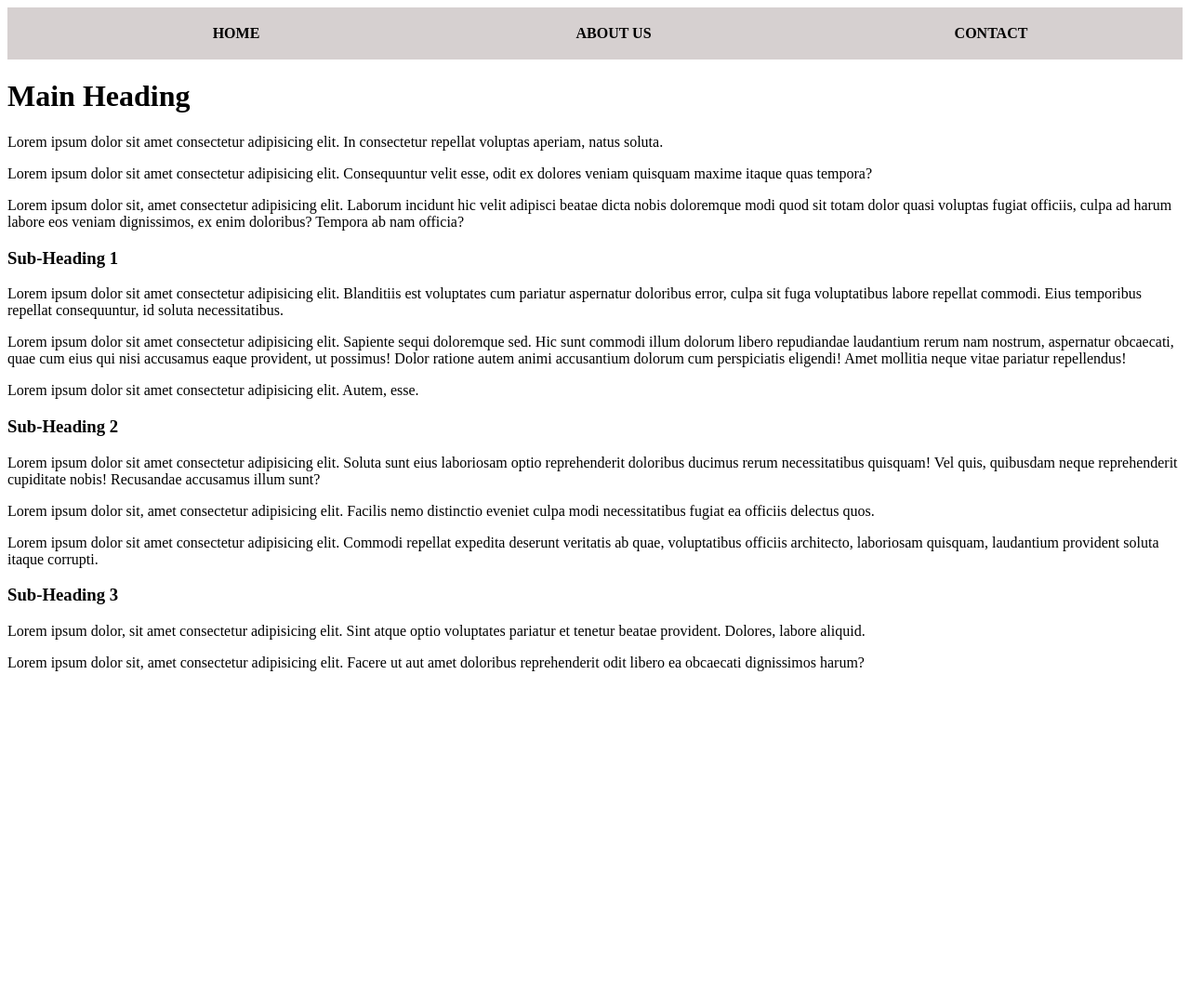
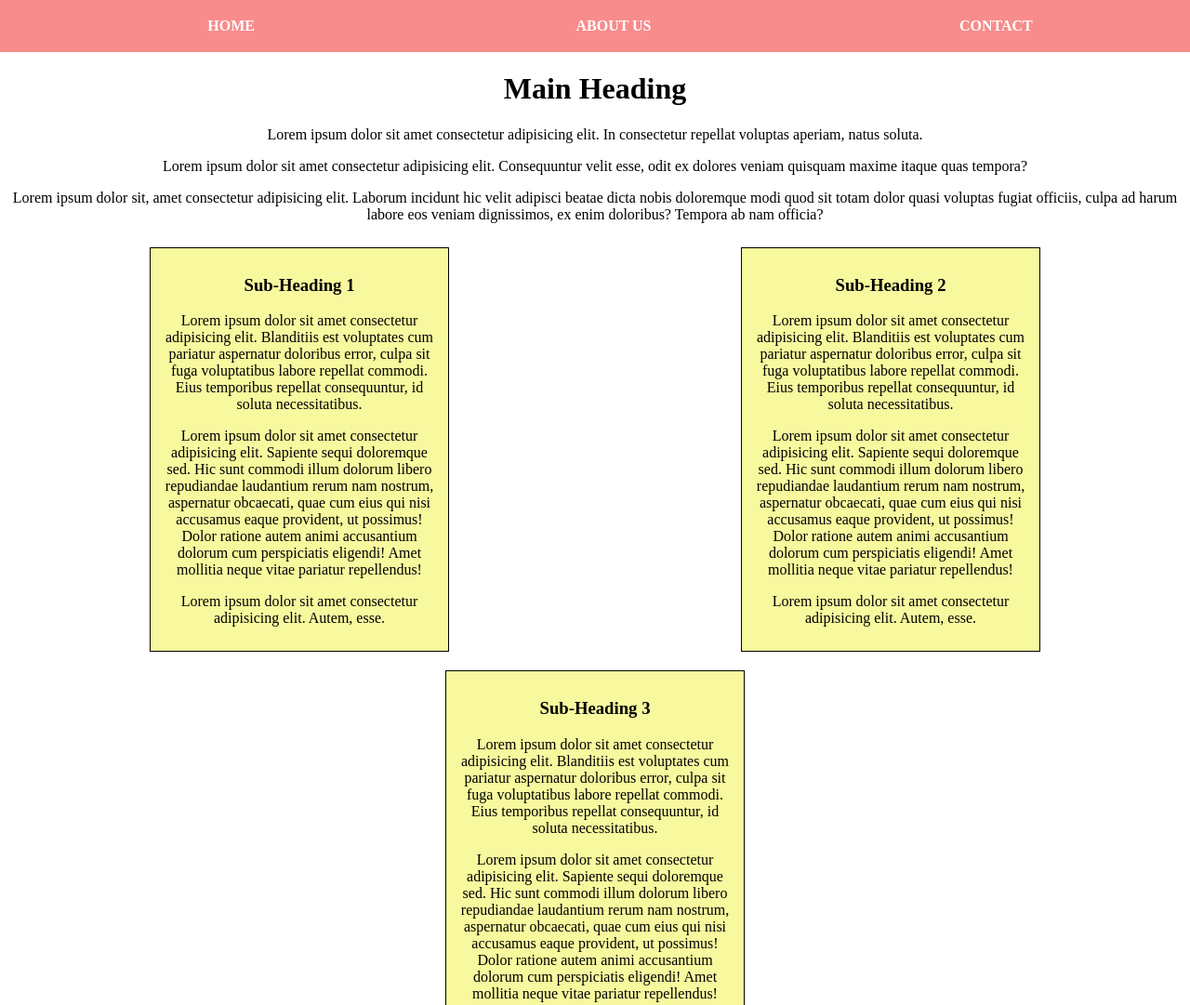
Before and after one commit to Delight-Fela-Steve/basic-front-end, a plain HTML site: page index.html in a window 1280 px wide. Shown: the top 1081 px of the page at 93% size. Before the commit the page ends 800 px from the top, so only its background shows below. Drawn offline with Linux system fonts and the light colour scheme.

Commit message:
Added External css file and improved the css

```diff
--- a/index.html
+++ b/index.html
@@ -1,38 +1,13 @@
 <!DOCTYPE html>
 <html lang="en">
+
 <head>
     <meta charset="UTF-8">
     <meta name="viewport" content="width=device-width, initial-scale=1.0">
     <title>Simple Front-End Design</title>
-    <style>
-        .top-nav{
-            background: rgb(214, 208, 208);
-            margin: 0;
-            padding: 3px;
-            text-align: center;
-        }
-        ul{
-            display: flex;
-            list-style: none;
-        }
-        li{
-            flex: 1;
-            text-transform: uppercase;
-            font-weight: bold;
-        }
-        li a{
-            text-decoration: none;
-            color: black;
-        }
-        li a:hover{
-            color: white;
-            display: inline-block;
-        }
-        body{
-            font-family: 'Times New Roman',Arial, Helvetica, sans-serif;
-        }
-    </style>
+    <link rel="stylesheet" href="style.css">
 </head>
+
 <body>
     <div class="top-nav">
         <ul>
@@ -43,20 +18,49 @@
     </div>
     <div class="content">
         <h1>Main Heading</h1>
-        <p>Lorem ipsum dolor sit amet consectetur adipisicing elit. In consectetur repellat voluptas aperiam, natus soluta.</p>
-        <p>Lorem ipsum dolor sit amet consectetur adipisicing elit. Consequuntur velit esse, odit ex dolores veniam quisquam maxime itaque quas tempora?</p>
-        <p>Lorem ipsum dolor sit, amet consectetur adipisicing elit. Laborum incidunt hic velit adipisci beatae dicta nobis doloremque modi quod sit totam dolor quasi voluptas fugiat officiis, culpa ad harum labore eos veniam dignissimos, ex enim doloribus? Tempora ab nam officia?</p>
-        <h3>Sub-Heading 1</h3>
-        <p>Lorem ipsum dolor sit amet consectetur adipisicing elit. Blanditiis est voluptates cum pariatur aspernatur doloribus error, culpa sit fuga voluptatibus labore repellat commodi. Eius temporibus repellat consequuntur, id soluta necessitatibus.</p>
-        <p>Lorem ipsum dolor sit amet consectetur adipisicing elit. Sapiente sequi doloremque sed. Hic sunt commodi illum dolorum libero repudiandae laudantium rerum nam nostrum, aspernatur obcaecati, quae cum eius qui nisi accusamus eaque provident, ut possimus! Dolor ratione autem animi accusantium dolorum cum perspiciatis eligendi! Amet mollitia neque vitae pariatur repellendus!</p>
-        <p>Lorem ipsum dolor sit amet consectetur adipisicing elit. Autem, esse.</p>
-        <h3>Sub-Heading 2</h3>
-        <p>Lorem ipsum dolor sit amet consectetur adipisicing elit. Soluta sunt eius laboriosam optio reprehenderit doloribus ducimus rerum necessitatibus quisquam! Vel quis, quibusdam neque reprehenderit cupiditate nobis! Recusandae accusamus illum sunt?</p>
-        <p>Lorem ipsum dolor sit, amet consectetur adipisicing elit. Facilis nemo distinctio eveniet culpa modi necessitatibus fugiat ea officiis delectus quos.</p>
-        <p>Lorem ipsum dolor sit amet consectetur adipisicing elit. Commodi repellat expedita deserunt veritatis ab quae, voluptatibus officiis architecto, laboriosam quisquam, laudantium provident soluta itaque corrupti.</p>
-        <h3>Sub-Heading 3</h3>
-        <p>Lorem ipsum dolor, sit amet consectetur adipisicing elit. Sint atque optio voluptates pariatur et tenetur beatae provident. Dolores, labore aliquid.</p>
-        <p>Lorem ipsum dolor sit, amet consectetur adipisicing elit. Facere ut aut amet doloribus reprehenderit odit libero ea obcaecati dignissimos harum?</p>
+        <p>Lorem ipsum dolor sit amet consectetur adipisicing elit. In consectetur repellat voluptas aperiam, natus
+            soluta.</p>
+        <p>Lorem ipsum dolor sit amet consectetur adipisicing elit. Consequuntur velit esse, odit ex dolores veniam
+            quisquam maxime itaque quas tempora?</p>
+        <p>Lorem ipsum dolor sit, amet consectetur adipisicing elit. Laborum incidunt hic velit adipisci beatae dicta
+            nobis doloremque modi quod sit totam dolor quasi voluptas fugiat officiis, culpa ad harum labore eos veniam
+            dignissimos, ex enim doloribus? Tempora ab nam officia?</p>
+        <div class="sub-content">
+            <div class="head">
+                <h3>Sub-Heading 1</h3>
+                <p>Lorem ipsum dolor sit amet consectetur adipisicing elit. Blanditiis est voluptates cum pariatur
+                    aspernatur doloribus error, culpa sit fuga voluptatibus labore repellat commodi. Eius temporibus
+                    repellat consequuntur, id soluta necessitatibus.</p>
+                <p>Lorem ipsum dolor sit amet consectetur adipisicing elit. Sapiente sequi doloremque sed. Hic sunt
+                    commodi illum dolorum libero repudiandae laudantium rerum nam nostrum, aspernatur obcaecati, quae
+                    cum eius qui nisi accusamus eaque provident, ut possimus! Dolor ratione autem animi accusantium
+                    dolorum cum perspiciatis eligendi! Amet mollitia neque vitae pariatur repellendus!</p>
+                <p>Lorem ipsum dolor sit amet consectetur adipisicing elit. Autem, esse.</p>
+            </div>
+            <div class="head">
+                <h3>Sub-Heading 2</h3>
+                <p>Lorem ipsum dolor sit amet consectetur adipisicing elit. Blanditiis est voluptates cum pariatur
+                    aspernatur doloribus error, culpa sit fuga voluptatibus labore repellat commodi. Eius temporibus
+                    repellat consequuntur, id soluta necessitatibus.</p>
+                <p>Lorem ipsum dolor sit amet consectetur adipisicing elit. Sapiente sequi doloremque sed. Hic sunt
+                    commodi illum dolorum libero repudiandae laudantium rerum nam nostrum, aspernatur obcaecati, quae
+                    cum eius qui nisi accusamus eaque provident, ut possimus! Dolor ratione autem animi accusantium
+                    dolorum cum perspiciatis eligendi! Amet mollitia neque vitae pariatur repellendus!</p>
+                <p>Lorem ipsum dolor sit amet consectetur adipisicing elit. Autem, esse.</p>
+            </div>
+            <div class="head">
+                <h3>Sub-Heading 3</h3>
+                <p>Lorem ipsum dolor sit amet consectetur adipisicing elit. Blanditiis est voluptates cum pariatur
+                    aspernatur doloribus error, culpa sit fuga voluptatibus labore repellat commodi. Eius temporibus
+                    repellat consequuntur, id soluta necessitatibus.</p>
+                <p>Lorem ipsum dolor sit amet consectetur adipisicing elit. Sapiente sequi doloremque sed. Hic sunt
+                    commodi illum dolorum libero repudiandae laudantium rerum nam nostrum, aspernatur obcaecati, quae
+                    cum eius qui nisi accusamus eaque provident, ut possimus! Dolor ratione autem animi accusantium
+                    dolorum cum perspiciatis eligendi! Amet mollitia neque vitae pariatur repellendus!</p>
+                <p>Lorem ipsum dolor sit amet consectetur adipisicing elit. Autem, esse.</p>
+            </div>
+        </div>
     </div>
 </body>
+
 </html>
--- /dev/null
+++ b/style.css
@@ -0,0 +1,43 @@
+body{
+    padding: 0px;
+    margin: 0px;
+    font-family: 'Times New Roman',Arial, Helvetica, sans-serif;
+}
+
+.top-nav{
+    background: rgb(248, 140, 140);
+    margin: 0;
+    padding: 3px;
+    text-align: center;
+}
+ul{
+    display: flex;
+    list-style: none;
+}
+li{
+    flex: 1;
+    text-transform: uppercase;
+    font-weight: bold;
+}
+li a{
+    text-decoration: none;
+    color: rgb(255, 255, 255);
+}
+li a:hover{
+    color: rgb(0, 0, 0);
+    display: inline-block;
+    text-decoration: underline;
+}
+
+.content{
+    text-align: center;
+}
+
+.head{
+    display: inline-block;
+    border: 1px solid black;
+    width: 300px;
+    margin: 10px 155px;
+    padding: 10px;
+    background-color: rgb(248, 248, 158);
+}
```
